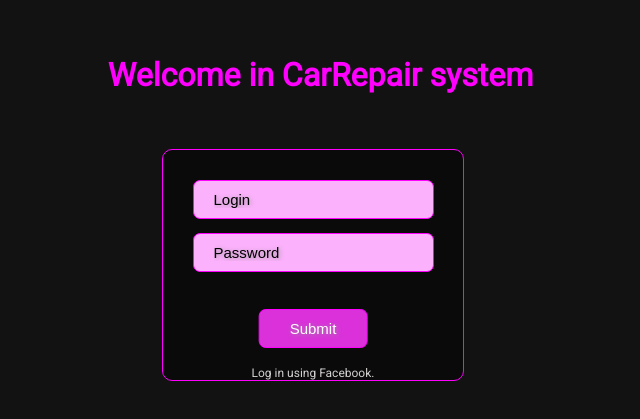
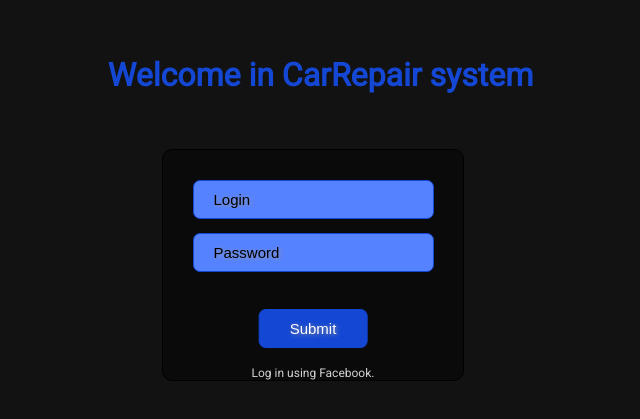
Before and after one commit to blazbla274/RepairManagementWeb, a React (Create React App) app in the folder repair-management-system/: page / in a window 1280 px wide. Shown: the part 135-554 px from the top of the page, without its empty margins (327-967 px from the left). Built offline with nearby package versions, Linux system fonts and the light colour scheme.

Commit message:
Change main color them, make it dynamic.

```diff
--- a/repair-management-system/src/App.js
+++ b/repair-management-system/src/App.js
@@ -39,16 +39,37 @@ class App extends Component {
   }
 
   render() {
+
+    const style = {
+      fontColor: {
+        color: "#1347d4"
+      },
+      backgroundColor: {
+        backgroundColor: "#1347d4"
+      },
+      inputBackgroundColor: {
+        backgroundColor: "#5582ff"
+      },
+      borderColor: {
+        borderColor: "#1347d4"
+      }
+    }
+
     return (
       <div className="App">
-        <LoginForm loged={this.state.loged} loginAction={this.logInHandler}/>
+        <LoginForm
+          loged={this.state.loged}
+          loginAction={this.logInHandler}
+          style={style}/>
         <NavigationBar
           loged={this.state.loged}
           logoutAction={this.logOutHandler}
-          changeBookmarkAction={this.changeBookmarkHandler}/>
+          changeBookmarkAction={this.changeBookmarkHandler}
+          style={style}/>
         <Exposition
           loged={this.state.loged}
-          activeBookmark={this.state.activeBookmark} />
+          activeBookmark={this.state.activeBookmark}
+          style={style}/>
       </div>
     );
   }
--- a/repair-management-system/src/components/LoginForm/LoginForm.css
+++ b/repair-management-system/src/components/LoginForm/LoginForm.css
@@ -5,7 +5,7 @@
     transform: translate(-50%,-50%);
     width: 300px;
     height: 230px;
-    border: 1px solid magenta;
+    border: 1px solid;
     border-radius: 10px;
     background-color: rgb(10, 10, 10);
     text-align: center;
@@ -18,15 +18,11 @@
     width: 150%;
     transform: translateX(-15%);
 }
-.header > h1 {
-    color: magenta;
-}
 input[type="text"],
 input[type="password"] {
     padding: 10px 20px;
     display: inline-block;
     margin: 7px;
-    background-color: rgb(252, 177, 252);
     color: black;
 }
 input[type="text"]::placeholder,
@@ -44,11 +40,10 @@ input[type="submit"] {
     transform: translateX(-50%);
     cursor: pointer;
     padding: 10px 30px;
-    background-color: rgb(218, 49, 218);
 }
 input {
     border-radius: 7px;
-    border: 1px solid magenta;
+    border: 1px solid;
     outline: none;
     color: white;
     font-weight: 500;
--- a/repair-management-system/src/components/LoginForm/LoginForm.js
+++ b/repair-management-system/src/components/LoginForm/LoginForm.js
@@ -6,11 +6,21 @@ const LoginForm = (props) => {
     return (
       <div className="box">
           <div className="header">
-            <h1>Welcome in CarRepair system</h1>
+            <h1 style={props.style.fontColor}>Welcome in CarRepair system</h1>
           </div>
-          <input type="text" placeholder="Login"/>
-          <input type="password" placeholder="Password" />
-          <input type="submit" value="Submit" onClick={props.loginAction}/>
+          <input
+            type="text"
+            placeholder="Login"
+            style={{...props.style.inputBackgroundColor, ...props.style.borderColor}}/>
+          <input
+            type="password"
+            placeholder="Password"
+            style={{...props.style.inputBackgroundColor, ...props.style.borderColor}}/>
+          <input
+            type="submit"
+            value="Submit"
+            onClick={props.loginAction}
+            style={{...props.style.backgroundColor, ...props.style.borderColor}}/>
           <a>Log in using Facebook.</a>
       </div>
     );
```
